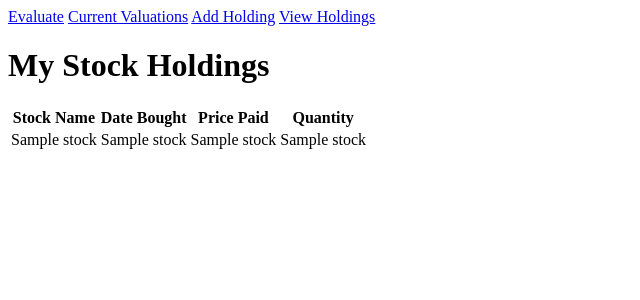
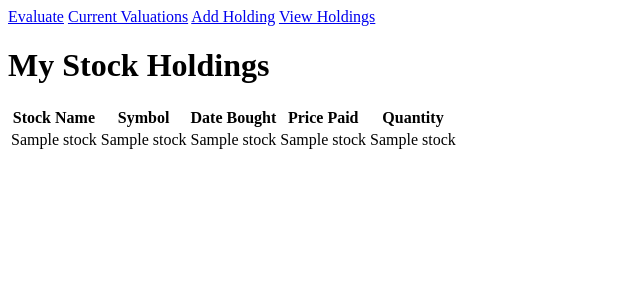
Before and after one commit to isderf/prom2, a Flask app: template projectPrometheus/templates/holdings.html in a window 1280 px wide. Shown: the top 300 px of the page, without its empty margins (0-640 px from the left). Run offline with Flask 3, Linux system fonts and the light colour scheme; the template is opened without the code that fills it: most values are stand-ins (such as "Sample title", 1, 10 or a date in 2020).

Commit message:
updating viewHoldings to display stock ticker symbol

```diff
--- a/projectPrometheus/dao/holdings_dao.py
+++ b/projectPrometheus/dao/holdings_dao.py
@@ -22,7 +22,7 @@ def insertNewHolding(tmpData):
     runInsert(query, tmpData)
 
 def showHoldings():
-    query = "SELECT holdings.*, stockInfo.name FROM holdings INNER JOIN stockInfo ON holdings.stockInfoID = stockInfo.id"
+    query = "SELECT holdings.*, stockInfo.name, stockInfo.symbol FROM holdings INNER JOIN stockInfo ON holdings.stockInfoID = stockInfo.id"
     tmpData = runSelect(query)
     return tmpData
 
--- a/projectPrometheus/templates/holdings.html
+++ b/projectPrometheus/templates/holdings.html
@@ -12,6 +12,7 @@
     <table>
         <tr>
             <th>Stock Name</th>
+	    <th>Symbol</th>
             <th>Date Bought</th>
             <th>Price Paid</th>
             <th>Quantity</th>
@@ -19,6 +20,7 @@
         {% for row in data %}
         <tr>
             <td>{{ row[5] }}</td>
+            <td>{{ row[6] }}</td>
             <td>{{ row[2] }}</td>
             <td>{{ row[3] }}</td>
             <td>{{ row[4] }}</td>
```
